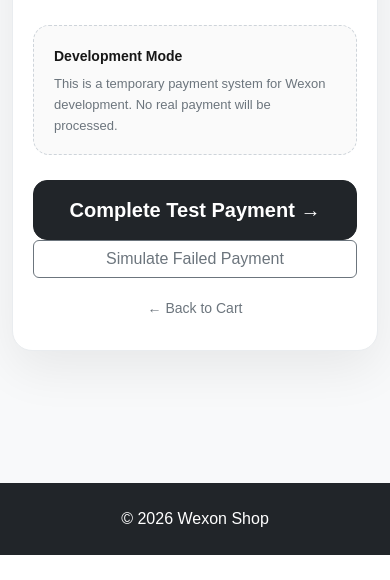
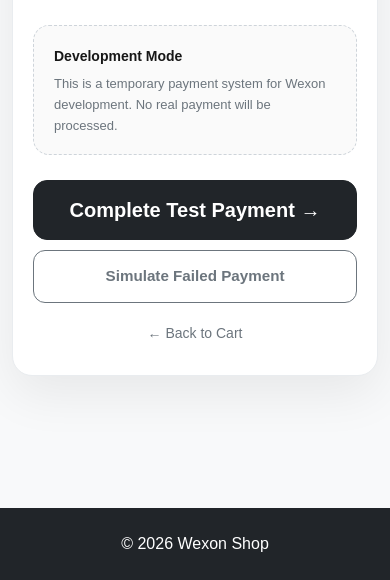
Before and after one commit to Mohamad-sudo616/Wexon, a Django app: page /payments/1/ in a window 390 px wide. Shown: the part 671-1251 px from the top of the page. Before the commit the page ends 1226 px from the top, so only its background shows below. Run offline with Django 5.2, Linux system fonts and the light colour scheme; a user stored in the database is signed in; tables that the repository leaves empty hold one stand-in row (values such as "Sample post").

Commit message:
payment fail  completetd

```diff
--- a/backend/static/css/style.css
+++ b/backend/static/css/style.css
@@ -1186,3 +1186,57 @@ body {
         font-size: 27px;
     }
 }
+
+
+
+/* =========================
+   PAYMENT FAILURE
+   ========================= */
+
+.payment-failed-icon {
+    width: 72px;
+    height: 72px;
+    margin: 0 auto 24px;
+    border-radius: 50%;
+    display: flex;
+    align-items: center;
+    justify-content: center;
+    font-size: 2rem;
+    font-weight: 800;
+    border: 2px solid #212529;
+}
+
+.payment-failed-notice {
+    border-left: 4px solid #212529;
+}
+
+.payment-failed-notice strong {
+    display: block;
+    margin-bottom: 6px;
+}
+
+.payment-failed-notice p {
+    margin-bottom: 0;
+}
+
+.payment-actions {
+    display: flex;
+    flex-direction: column;
+    gap: 12px;
+}
+
+.payment-failure-button {
+    padding: 14px 20px;
+    font-weight: 600;
+    border-radius: 12px;
+}
+
+@media (max-width: 576px) {
+    .payment-actions {
+        gap: 10px;
+    }
+
+    .payment-failure-button {
+        font-size: 0.95rem;
+    }
+}
```
